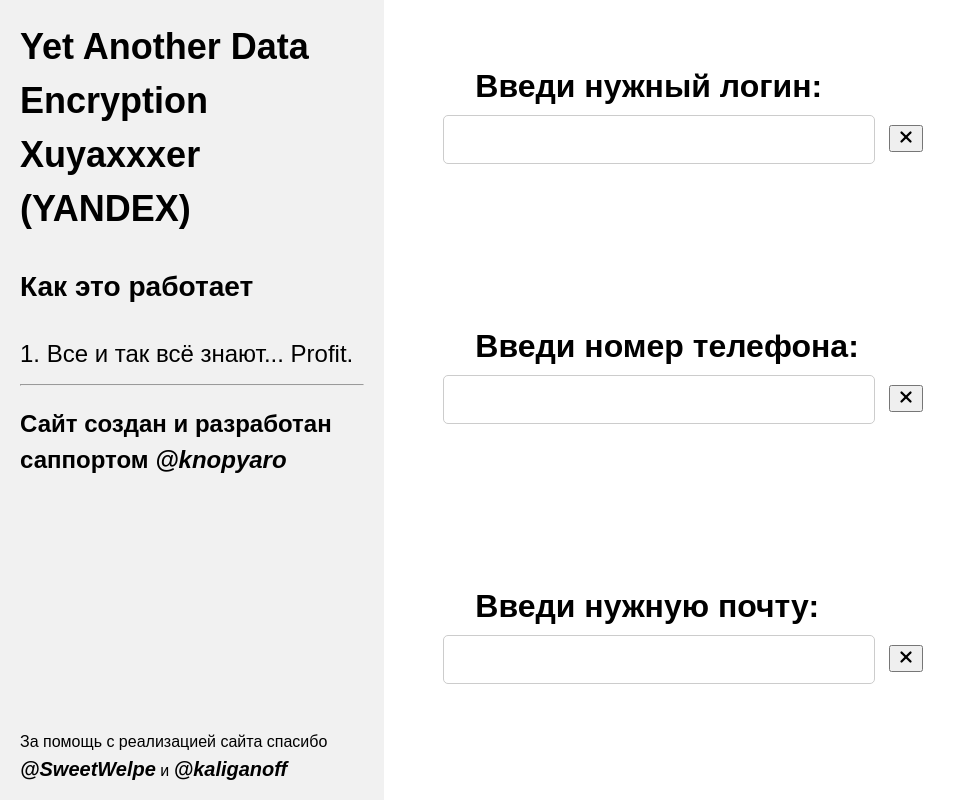
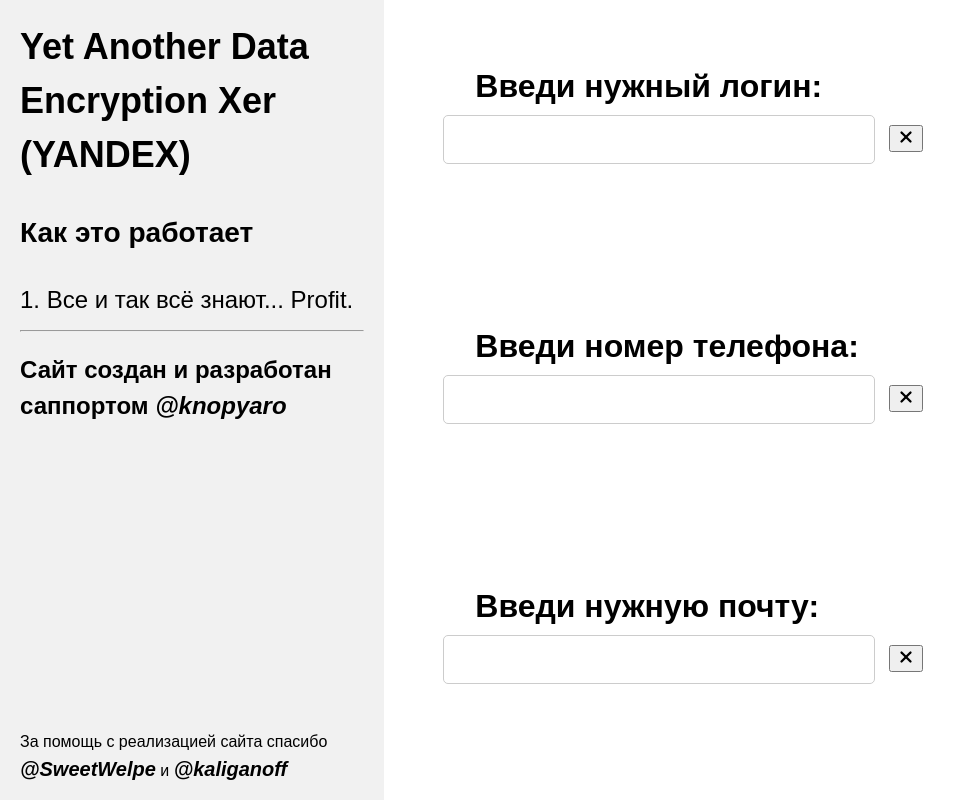
Before and after one commit to Reemiecyo/yet-another-data-encryption-xer, a plain HTML site: page index.html in a window 1280 px wide. Shown: the whole page, without its empty margins (0-966 px from the left). Drawn offline with Linux system fonts and the light colour scheme.

Commit message:
inital release

```diff
--- a/index.html
+++ b/index.html
@@ -7,7 +7,7 @@
 <body>
 
   <div id="tutorial">
-    <h2>Yet Another Data Encryption Xuyaxxxer (YANDEX)</h2>
+    <h2>Yet Another Data Encryption Xer (YANDEX)</h2>
     <h3>Как это работает</h3>
     <p>1. Все и так всё знают... Profit.</p>
     <hr>
```
